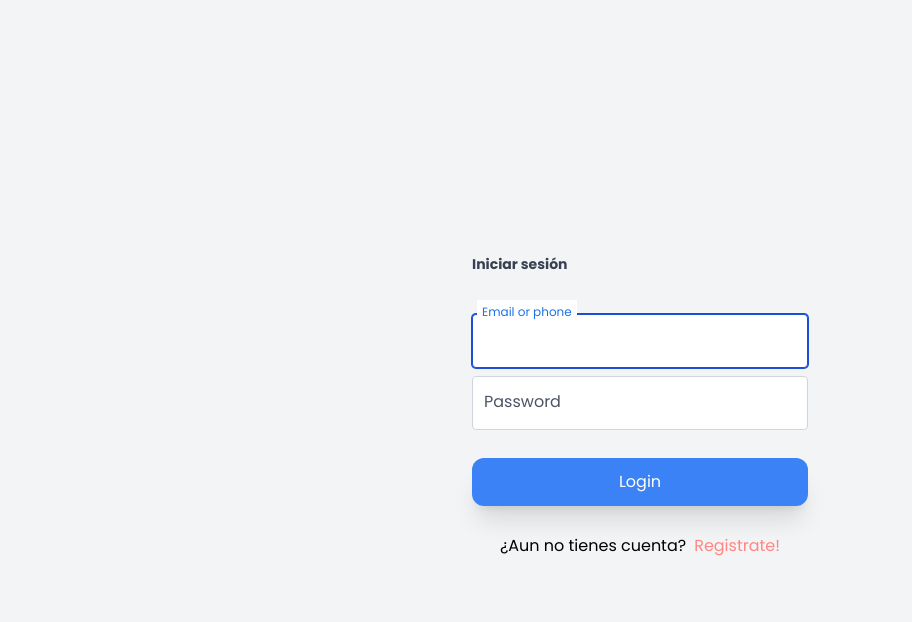
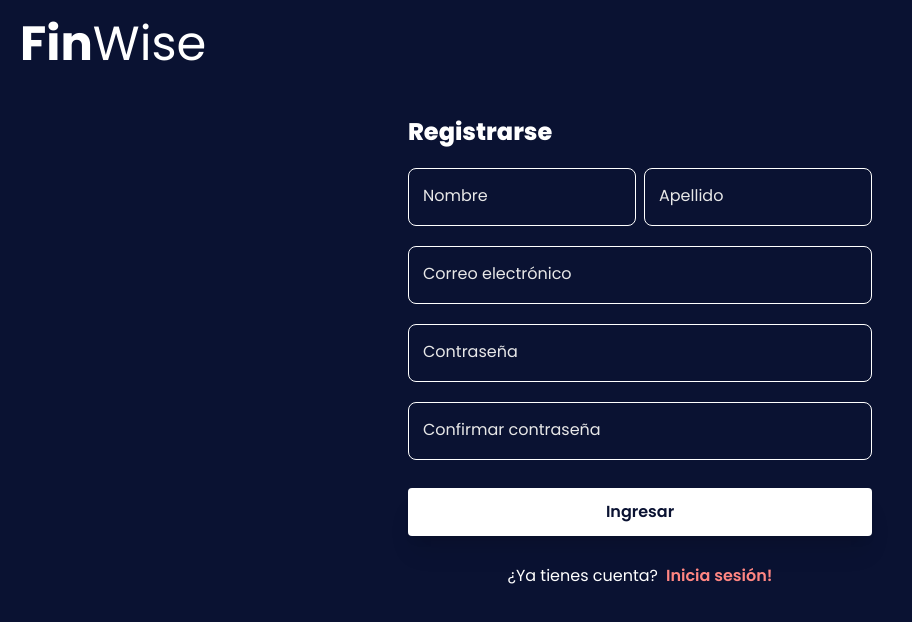
Before and after one commit to ChristianLugo1503/FinWise-Angular, an Angular app: page / in a window 1280 px wide. Shown: the top 622 px of the page, without its empty margins (0-912 px from the left). Built offline with nearby package versions, Linux system fonts and the light colour scheme.

Commit message:
Diseño de login y register hechos totalmente visuales, falta la funcionalidad.

```diff
--- a/src/app/app.component.html
+++ b/src/app/app.component.html
@@ -1 +1,3 @@
-<app-login></app-login>
+<!-- <app-login></app-login> -->
+ <app-register></app-register>
+<router-outlet />
--- a/src/app/app.component.ts
+++ b/src/app/app.component.ts
@@ -1,11 +1,12 @@
 import { Component } from '@angular/core';
 import { RouterOutlet } from '@angular/router';
 import { LoginComponent } from './auth/login/login.component';
+import { RegisterComponent } from './auth/register/register.component';
 
 @Component({
   selector: 'app-root',
   standalone: true,
-  imports: [RouterOutlet, LoginComponent],
+  imports: [RouterOutlet, LoginComponent, RegisterComponent],
   templateUrl: './app.component.html',
   styleUrl: './app.component.css'
 })
--- a/src/app/auth/login/login.component.css
+++ b/src/app/auth/login/login.component.css
@@ -1,25 +1,36 @@
 
-.input {
-    transition: border 0.2s ease-in-out;
-    min-width: 280px
-}
-.input:focus+.label,
-.input:active+.label,
-.input.filled+.label {
-    font-size: .75rem;
-    transition: all 0.2s ease-out;
-    top: -0.9rem;
-    background-color: #fff;
-    color: #1a73e8;
-    padding: 0 5px 0 5px;
-    margin: 0 5px 0 5px;
-}
-.label {
-    transition: all 0.2s ease-out;
-    top: 0.4rem;
-    left: 0;
-}
+.input-group {
+    position: relative;
+   }
 
-body{
+   .input {
+    border: solid 1.5px #ffffff;
+    border-radius: .5rem;
+    background: none;
+    padding: 1rem;
+    font-size: 1rem;
+    color: #f5f5f5;
+    transition: border 150ms cubic-bezier(0.4,0,0.2,1);
+    width: 100%;
+   }
+
+   .user-label {
+    position: absolute;
+    left: 15px;
+    color: #e8e8e8;
+    pointer-events: none;
+    transform: translateY(1rem);
+    transition: 150ms cubic-bezier(0.4,0,0.2,1);
+   }
+
+   .input:focus, input:valid {
+    outline: none;
+    border: 2px solid #ffffff;
+   }
+
+   .input:focus ~ label, input:valid ~ label {
+    transform: translateY(-50%) translateX(-15%) scale(0.8);
     background-color: #0A1232;
-}
+    padding: 0 .2em;
+    color: #ffffff;
+   }
--- a/src/app/auth/login/login.component.html
+++ b/src/app/auth/login/login.component.html
@@ -1,53 +1,35 @@
 <div class="font-sans">
-    <div class="relative min-h-screen flex flex-col sm:justify-center items-center bg-gray-100 ">
-        <div class="relative sm:max-w-sm w-full">
+    <div class="relative min-h-screen bg-[#0A1232] ">
+        <div class="bg-[#0A1232]">
+            <h1 class="relative text-white text-5xl p-5"><b>Fin</b>Wise</h1>
+        </div>
+        <div class="relative flex flex-col sm:justify-center items-center bg-[#0A1232] h-full ">
+            <div class="relative sm:max-w-lg w-full">
                 <div class="relative w-full rounded-3xl  px-6 py-4">
-                <label for="" class="block mt-3 text-sm text-gray-700 font-bold">
+                    <label for="" class="block mt-3 text-2xl text-white font-extrabold">
                         Iniciar sesión
                     </label>
-                <form method="#" action="#" class="mt-10">
-                    <div class="relative mb-2">
-                      <input id="email" class="w-full rounded px-3 border border-gray-300 pt-5 pb-2 focus:border-blue-700 focus:ring-1 focus:ring-blue-700 focus:outline-none input active:outline-none" type="text" autofocus>
-                      <label for="email" class="label absolute mt-2 ml-3 leading-tighter text-gray-600 text-base cursor-text">Email or phone</label>
+                    <form method="#" action="#" class="mt-5">
+                        <div class="input-group relative mb-5">
+                            <input required="" type="text" name="text" autocomplete="off" class="input" [required]="true">
+                            <label class="user-label">Correo electrónico</label>
                         </div>
 
-                    <div class="relative mb-2">
-                        <input id="password" class="w-full rounded px-3 border border-gray-300 pt-5 pb-2 focus:border-blue-700 focus:ring-1 focus:ring-blue-700 focus:outline-none input active:outline-none" type="password" autofocus>
-                        <label for="password" class="label absolute mt-2 ml-3 leading-tighter text-gray-600 text-base cursor-text">Password</label>
+                        <div class="input-group relative mb-5">
+                            <input required="" type="password" name="text" autocomplete="off" class="input" [required]="true">
+                            <label class="user-label">Contraseña</label>
                         </div>
 
-
-
                         <div class="mt-7">
-                        <button class="bg-blue-500 w-full py-3 rounded-xl text-white shadow-xl hover:shadow-inner focus:outline-none transition duration-500 ease-in-out  transform hover:-translate-x hover:scale-105">
-                            Login
+                            <button class="bg-white w-full py-3 rounded text-[#0A1232] shadow-xl hover:shadow-inner focus:outline-none transition duration-500 ease-in-out font-semibold transform hover:-translate-x hover:scale-105">
+                                Ingresar
                             </button>
                         </div>
 
-                    <!-- <div class="flex mt-7 items-center text-center">
-                        <hr class="border-gray-300 border-1 w-full rounded-md">
-                        <label class="block font-medium text-sm text-gray-600 w-full">
-                            Accede con
-                        </label>
-                        <hr class="border-gray-300 border-1 w-full rounded-md">
-                    </div>
-
-                    <div class="flex mt-7 justify-center w-full">
-                        <button class="mr-5 bg-blue-500 border-none px-4 py-2 rounded-xl cursor-pointer text-white shadow-xl hover:shadow-inner transition duration-500 ease-in-out  transform hover:-translate-x hover:scale-105">
-
-                            Facebook
-                        </button>
-
-                        <button class="bg-red-500 border-none px-4 py-2 rounded-xl cursor-pointer text-white shadow-xl hover:shadow-inner transition duration-500 ease-in-out  transform hover:-translate-x hover:scale-105">
-
-                            Google
-                        </button>
-                    </div> -->
-
                         <div class="mt-7">
                             <div class="flex justify-center items-center">
-                            <label class="mr-2" >¿Aun no tienes cuenta?</label>
-                            <a href="#" class=" text-[#FF8682] transition duration-500 ease-in-out  transform hover:-translate-x hover:scale-105">
+                                <label class="mr-2 text-white" >¿Aun no tienes cuenta?</label>
+                                <a href="#" class=" text-[#FF8682] transition duration-500 ease-in-out  transform hover:-translate-x hover:scale-105 font-semibold">
                                     Registrate!
                                 </a>
                             </div>
@@ -56,5 +38,5 @@
                 </div>
             </div>
         </div>
-
     </div>
+  </div>
--- a/src/app/auth/register/register.component.css
+++ b/src/app/auth/register/register.component.css
@@ -0,0 +1,36 @@
+
+.input-group {
+    position: relative;
+   }
+
+   .input {
+    border: solid 1.5px #ffffff;
+    border-radius: .5rem;
+    background: none;
+    padding: 1rem;
+    font-size: 1rem;
+    color: #f5f5f5;
+    transition: border 150ms cubic-bezier(0.4,0,0.2,1);
+    width: 100%;
+   }
+
+   .user-label {
+    position: absolute;
+    left: 15px;
+    color: #e8e8e8;
+    pointer-events: none;
+    transform: translateY(1rem);
+    transition: 150ms cubic-bezier(0.4,0,0.2,1);
+   }
+
+   .input:focus, input:valid {
+    outline: none;
+    border: 2px solid #ffffff;
+   }
+
+   .input:focus ~ label, input:valid ~ label {
+    transform: translateY(-50%) translateX(-15%) scale(0.8);
+    background-color: #0A1232;
+    padding: 0 .2em;
+    color: #ffffff;
+   }
--- a/src/app/auth/register/register.component.html
+++ b/src/app/auth/register/register.component.html
@@ -1 +1,59 @@
-<p>register works!</p>
+<div class="font-sans">
+    <div class="relative min-h-screen bg-[#0A1232] ">
+        <div class="bg-[#0A1232]">
+            <h1 class="relative text-white text-5xl p-5"><b>Fin</b>Wise</h1>
+        </div>
+        <div class="relative flex flex-col sm:justify-center items-center bg-[#0A1232] ">
+            <div class="relative sm:max-w-lg w-full">
+                <div class="relative w-full px-6 py-4">
+                    <label for="" class="block mt-3 text-2xl text-white font-extrabold">
+                        Registrarse
+                    </label>
+                    <form method="#" action="#" class="mt-5">
+                        <div class="flex flex-row">
+                            <div class="input-group relative mb-5">
+                                <input required="" type="text" name="text" autocomplete="off" class="input" [required]="true">
+                                <label class="user-label">Nombre</label>
+                            </div>
+                            <div class="p-1"></div>
+                            <div class="input-group relative mb-5">
+                                <input required="" type="text" name="text" autocomplete="off" class="input" [required]="true">
+                                <label class="user-label">Apellido</label>
+                            </div>
+                        </div>
+
+                        <div class="input-group relative mb-5">
+                            <input required="" type="text" name="text" autocomplete="off" class="input" [required]="true">
+                            <label class="user-label">Correo electrónico</label>
+                        </div>
+
+                        <div class="input-group relative mb-5">
+                            <input required="" type="password" name="text" autocomplete="off" class="input" [required]="true">
+                            <label class="user-label">Contraseña</label>
+                        </div>
+
+                        <div class="input-group relative mb-5">
+                            <input required="" type="password" name="text" autocomplete="off" class="input" [required]="true">
+                            <label class="user-label">Confirmar contraseña</label>
+                        </div>
+
+                        <div class="mt-7">
+                            <button class="bg-white w-full py-3 rounded text-[#0A1232] shadow-xl hover:shadow-inner focus:outline-none transition duration-500 ease-in-out font-semibold transform hover:-translate-x hover:scale-105">
+                                Ingresar
+                            </button>
+                        </div>
+
+                        <div class="mt-7">
+                            <div class="flex justify-center items-center">
+                                <label class="mr-2 text-white" >¿Ya tienes cuenta?</label>
+                                <a href="#" class=" text-[#FF8682] transition duration-500 ease-in-out  transform hover:-translate-x hover:scale-105 font-semibold">
+                                    Inicia sesión!
+                                </a>
+                            </div>
+                        </div>
+                    </form>
+                </div>
+            </div>
+        </div>
+    </div>
+  </div>
--- a/src/styles.css
+++ b/src/styles.css
@@ -2,3 +2,7 @@
 @tailwind base;
 @tailwind components;
 @tailwind utilities;
+
+/* :root{
+    color-scheme: dark;
+} */
```
Lines whose indentation alone changed are shown as unchanged.
